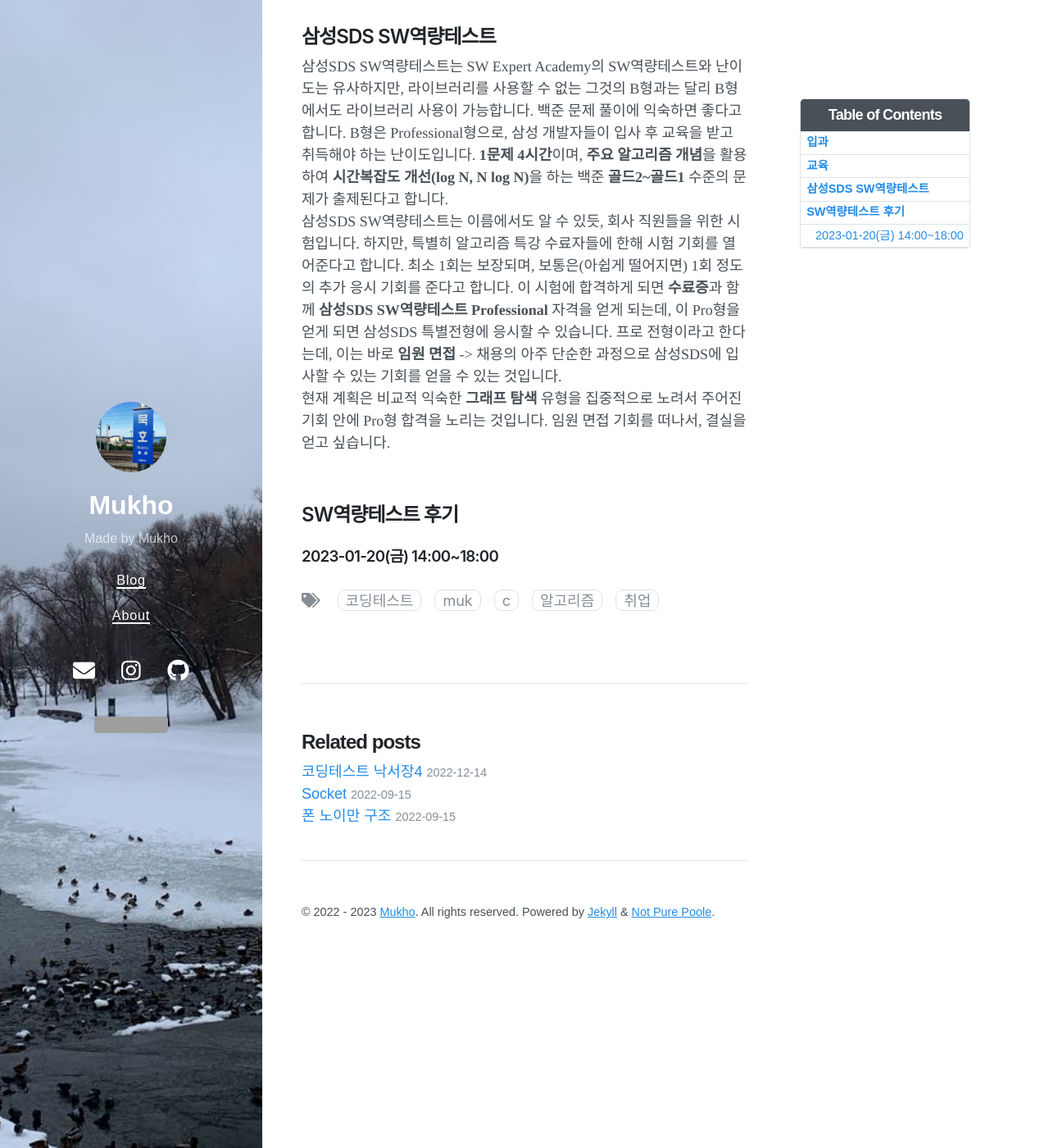
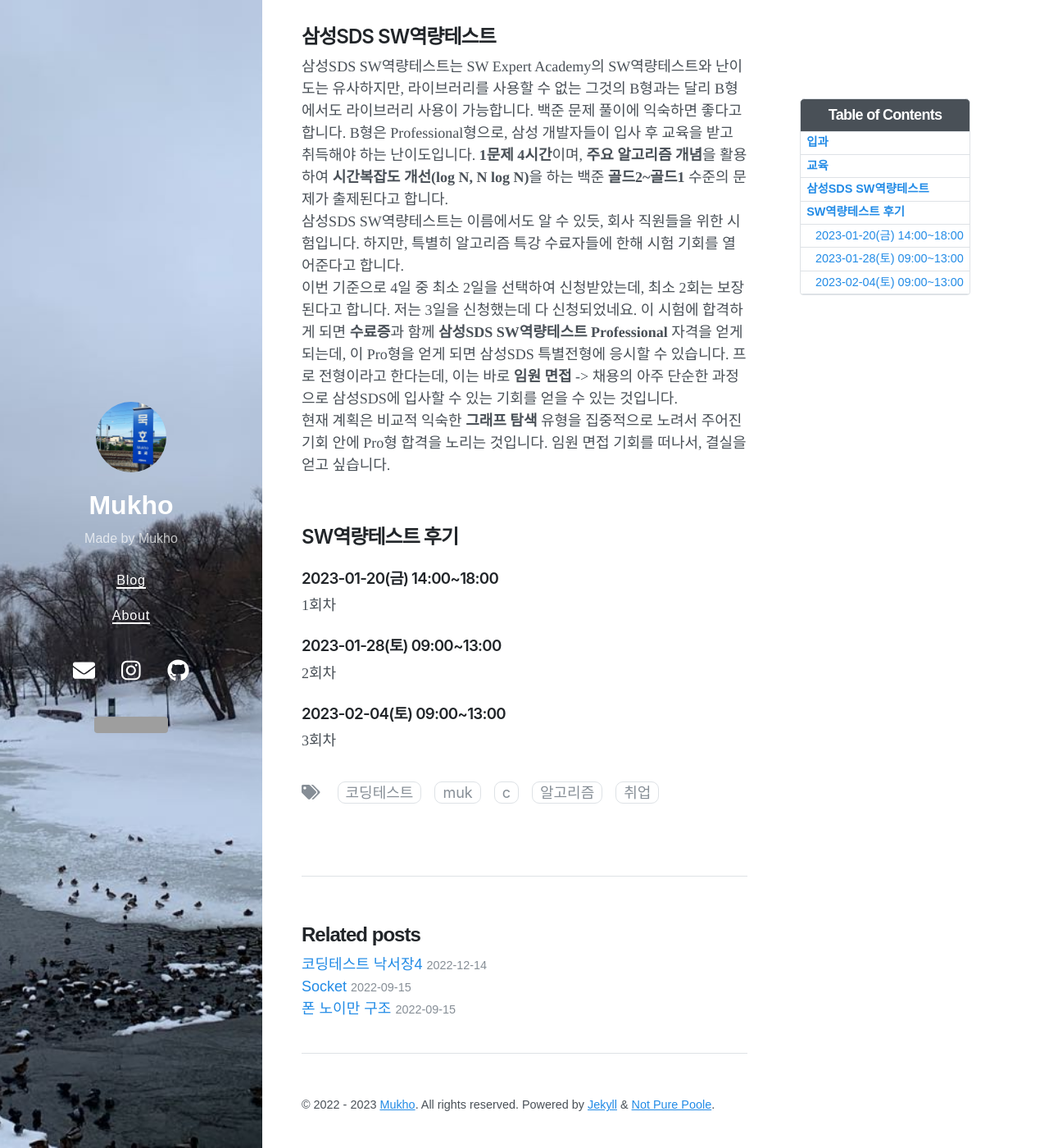
Before and after one commit to mukhoplus/mukhoplus.github.io, a Jekyll site: the page built from _posts/2023-01-18-삼성SDS 2023년 상반기 대학생 알고리즘 특강 (이른) 후기.md, in a window 1280 px wide and 1400 px high, scrolled down 1494 px. Shown: the whole window at 82% size. Built offline with Jekyll 4.4.1, drawn with Linux system fonts in a browser that asks for light colours; nearby versions of some CDN libraries; comment, search, counter and statistics services are not loaded; some of the changed text lies outside the part shown; grey boxes are pictures that could not be loaded.

Commit message:
사랑해요 스드스

```diff
--- a/_posts/2023-01-18-삼성SDS 2023년 상반기 대학생 알고리즘 특강 (이른) 후기.md
+++ b/_posts/2023-01-18-삼성SDS 2023년 상반기 대학생 알고리즘 특강 (이른) 후기.md
@@ -3,7 +3,7 @@
 title: 삼성SDS 2023년 상반기 대학생 알고리즘 특강 (이른) 후기(+ 2023년 1월)
 excerpt: Python과 C++
 date: 2023-01-18 11:54 +0000
-last_modified_at: 2023-01-18 11:54:36 +0000
+last_modified_at: 2023-01-19 00:47:11 +0000
 tags: [코딩테스트, muk, C++, 알고리즘, 취업]
 toc: true
 ---
@@ -31,9 +31,20 @@
 ## 삼성SDS SW역량테스트
 
 삼성SDS SW역량테스트는 SW Expert Academy의 SW역량테스트와 난이도는 유사하지만, 라이브러리를 사용할 수 없는 그것의 B형과는 달리 B형에서도 라이브러리 사용이 가능합니다. 백준 문제 풀이에 익숙하면 좋다고 합니다. B형은 Professional형으로, 삼성 개발자들이 입사 후 교육을 받고 취득해야 하는 난이도입니다. **1문제 4시간**이며, **주요 알고리즘 개념**을 활용하여 **시간복잡도 개선(log N, N log N)**을 하는 백준 **골드2~골드1** 수준의 문제가 출제된다고 합니다.<br>
-삼성SDS SW역량테스트는 이름에서도 알 수 있듯, 회사 직원들을 위한 시험입니다. 하지만, 특별히 알고리즘 특강 수료자들에 한해 시험 기회를 열어준다고 합니다. 최소 1회는 보장되며, 보통은(아쉽게 떨어지면) 1회 정도의 추가 응시 기회를 준다고 합니다. 이 시험에 합격하게 되면 **수료증**과 함께 **삼성SDS SW역량테스트 Professional** 자격을 얻게 되는데, 이 Pro형을 얻게 되면 삼성SDS 특별전형에 응시할 수 있습니다. 프로 전형이라고 한다는데, 이는 바로 **임원 면접** -> 채용의 아주 단순한 과정으로 삼성SDS에 입사할 수 있는 기회를 얻을 수 있는 것입니다.<br>
+삼성SDS SW역량테스트는 이름에서도 알 수 있듯, 회사 직원들을 위한 시험입니다. 하지만, 특별히 알고리즘 특강 수료자들에 한해 시험 기회를 열어준다고 합니다.<br>
+이번 기준으로 4일 중 최소 2일을 선택하여 신청받았는데, 최소 2회는 보장된다고 합니다. 저는 3일을 신청했는데 다 신청되었네요. 이 시험에 합격하게 되면 **수료증**과 함께 **삼성SDS SW역량테스트 Professional** 자격을 얻게 되는데, 이 Pro형을 얻게 되면 삼성SDS 특별전형에 응시할 수 있습니다. 프로 전형이라고 한다는데, 이는 바로 **임원 면접** -> 채용의 아주 단순한 과정으로 삼성SDS에 입사할 수 있는 기회를 얻을 수 있는 것입니다.<br>
 현재 계획은 비교적 익숙한 **그래프 탐색** 유형을 집중적으로 노려서 주어진 기회 안에 Pro형 합격을 노리는 것입니다. 임원 면접 기회를 떠나서, 결실을 얻고 싶습니다.<br><br>
 
 ## SW역량테스트 후기
 
 ### 2023-01-20(금) 14:00~18:00
+
+1회차<br>
+
+### 2023-01-28(토) 09:00~13:00
+
+2회차<br>
+
+### 2023-02-04(토) 09:00~13:00
+
+3회차<br>
```
